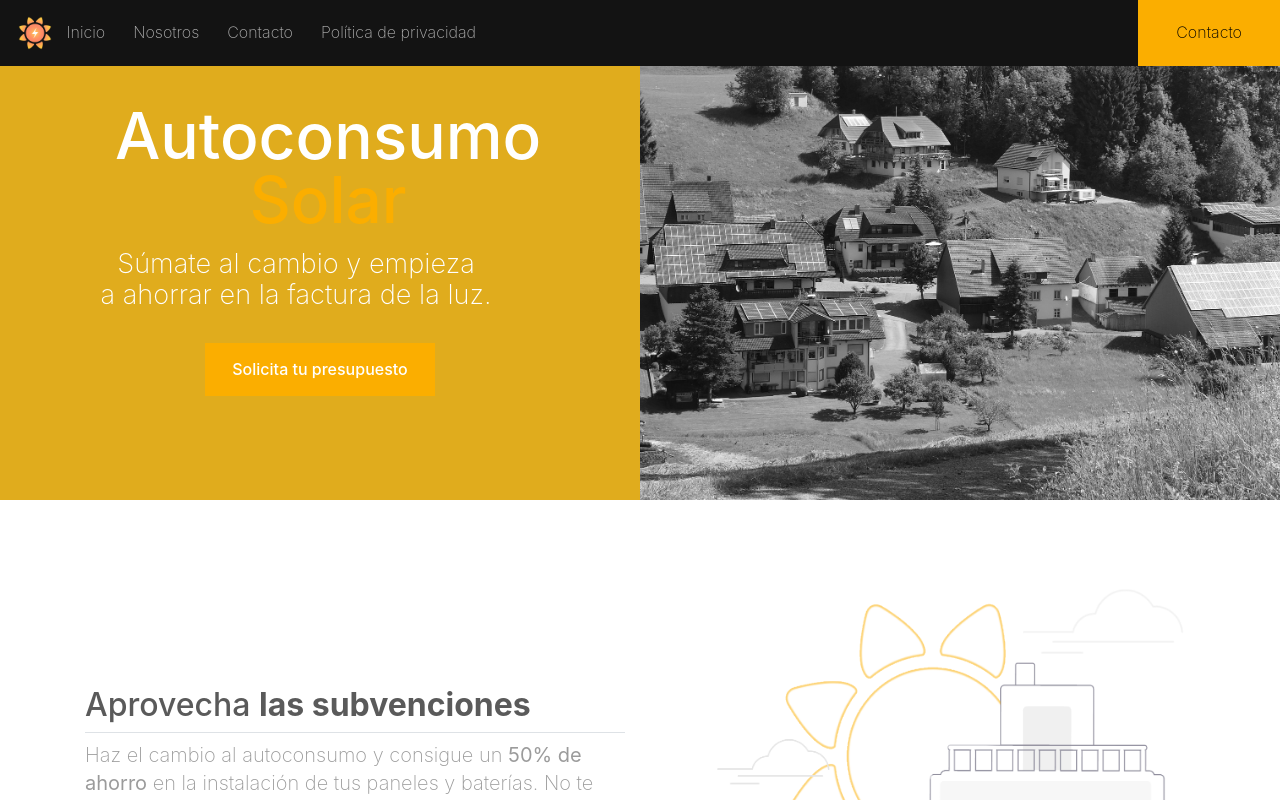
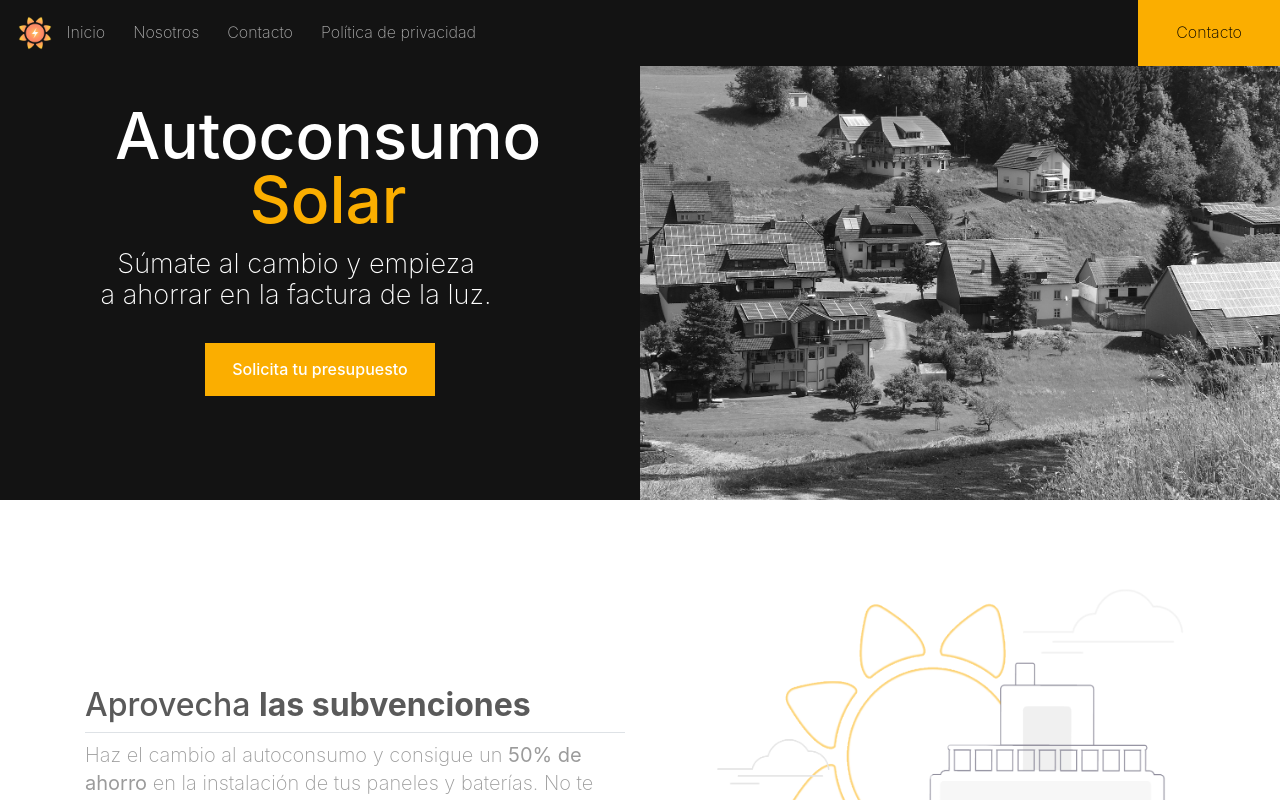
Before and after one commit to Aikideveloper/solar-web-app, a Next.js app: page / in a window 1280 px wide. Shown: the top 800 px of the page. Built offline with nearby package versions, Linux system fonts and the light colour scheme.

Commit message:
Update Home.module.css

```diff
--- a/styles/Home.module.css
+++ b/styles/Home.module.css
@@ -1,6 +1,6 @@
 .main {
   height: 500px;
-  background: #e0ac1d;
+  background: #131313;
   flex: 1;
   display: flex;
   flex-direction: column;
```
